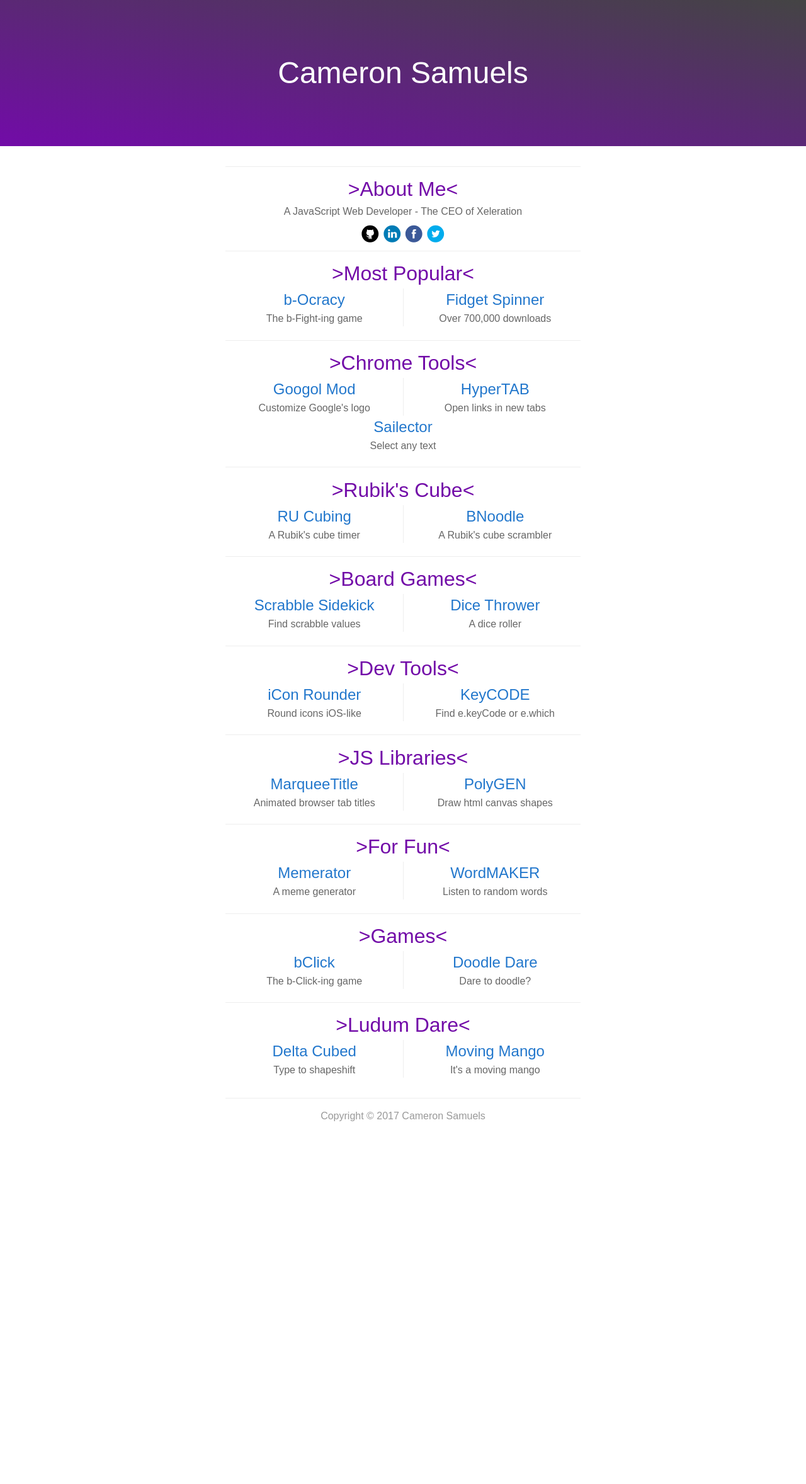
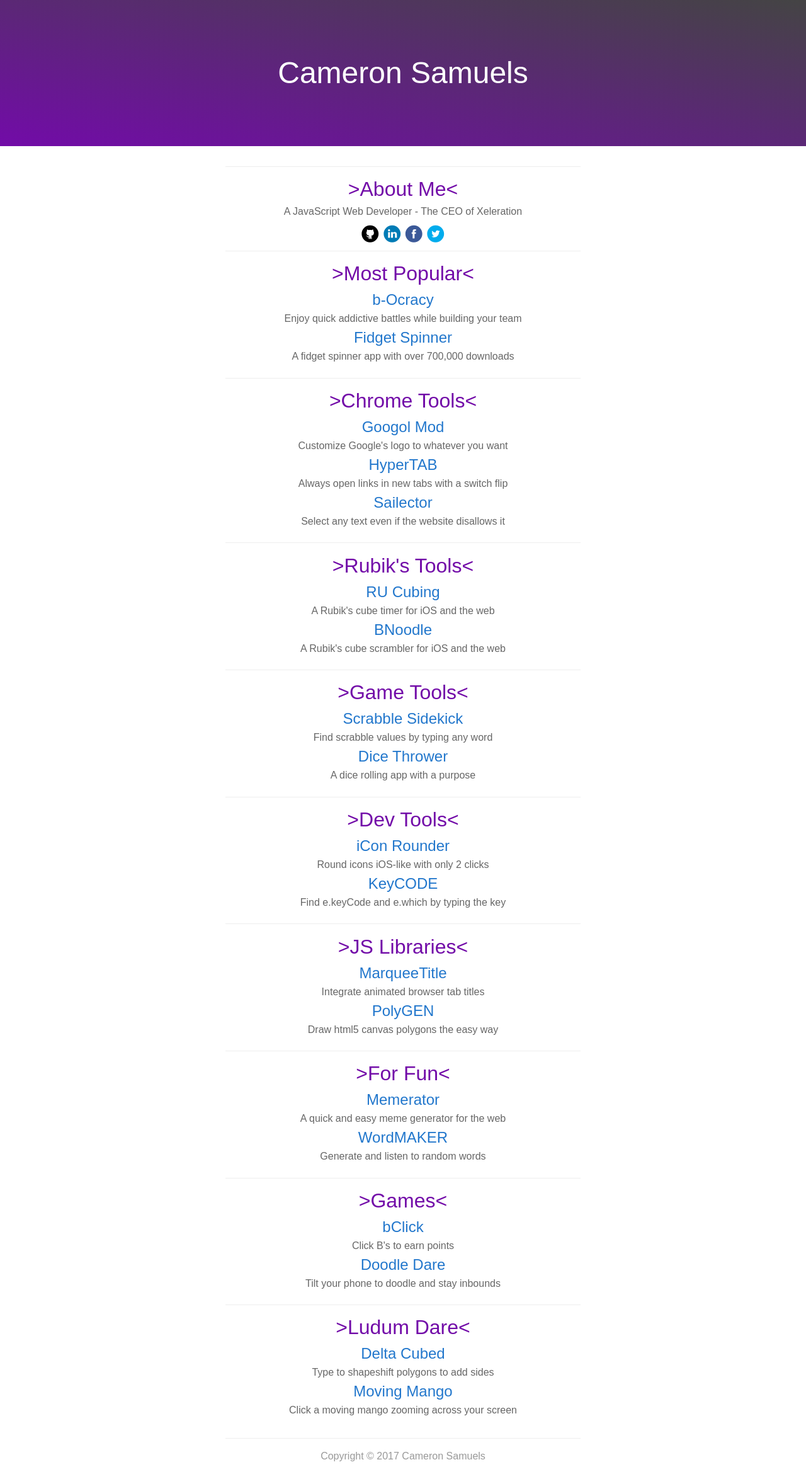
Before and after one commit to cameronsamuels/cameronsamuels.github.io, a Jekyll site: the page built from index.html, in a window 1280 px wide. Shown: the whole page at 63% size. Built offline with Jekyll 4.4.1, drawn with Linux system fonts in a browser that asks for light colours; before the commit the page ends 1816 px from its top, so only the background shows below that.

Commit message:
(improvement)Removed collumns (#8)
- Removed div from every app (which removes 2 collumns)
- Added extra content to each app's description
- Put line spacing in between categories
- Improved category names
- Made width of p's be 75%
- Prettified css
- Removed dv and div code from css

```diff
--- a/index.html
+++ b/index.html
@@ -22,34 +22,63 @@
 			<a href=//fb.me/cameronjsamuels><img alt=Facebook title=Facebook src=/assets/img/fb.svg></a>
 			<a href=//goo.gl/hh7pu4><img alt=Twitter title=Twitter src=/assets/img/tw.svg></a>
 		</section>
+
 		<h1>Most Popular</h1>
-		<div><h2><a href=//bocracy.com>b-Ocracy</a></h2><p>The b-Fight-ing game</p></div>
-		<div><h2><a href=http://hyperurl.co/fidget>Fidget Spinner</a></h2><p>Over 700,000 downloads</p></div>
+		<h2><a href=//bocracy.com>b-Ocracy</a></h2>
+		<p>Enjoy quick addictive battles while building your team</p>
+		<h2><a href=http://hyperurl.co/fidget>Fidget Spinner</a></h2>
+		<p>A fidget spinner app with over 700,000 downloads</p>
+
 		<h1>Chrome Tools</h1>
-		<div><h2><a href=//goo.gl/66Kgeg>Googol Mod</a></h2><p>Customize Google's logo</p></div>
-		<div><h2><a href=//goo.gl/SSqtUY>HyperTAB</a></h2><p>Open links in new tabs</p></div>
-		<h2><a href=//goo.gl/M4d2Qn>Sailector</a></h2><p>Select any text</p>
-		<h1>Rubik's Cube</h1>
-		<div><h2><a href=//xel.company/rucubing>RU Cubing</a></h2><p>A Rubik's cube timer</p></div>
-		<div><h2><a href=//xel.company/bnoodle>BNoodle</a></h2><p>A Rubik's cube scrambler</p></div>
-		<h1>Board Games</h1>
-		<div><h2><a href=scrabble>Scrabble Sidekick</a></h2><p>Find scrabble values</p></div>
- 		<div><h2><a href=dice>Dice Thrower</a></h2><p>A dice roller</p></div>
+		<h2><a href=//goo.gl/66Kgeg>Googol Mod</a></h2>
+		<p>Customize Google's logo to whatever you want</p>
+		<h2><a href=//goo.gl/SSqtUY>HyperTAB</a></h2>
+		<p>Always open links in new tabs with a switch flip</p>
+		<h2><a href=//goo.gl/M4d2Qn>Sailector</a></h2>
+		<p>Select any text even if the website disallows it</p>
+
+		<h1>Rubik's Tools</h1>
+		<h2><a href=//xel.company/rucubing>RU Cubing</a></h2>
+		<p>A Rubik's cube timer for iOS and the web</p>
+		<h2><a href=//xel.company/bnoodle>BNoodle</a></h2>
+		<p>A Rubik's cube scrambler for iOS and the web</p>
+
+		<h1>Game Tools</h1>
+		<h2><a href=scrabble>Scrabble Sidekick</a></h2>
+		<p>Find scrabble values by typing any word</p>
+ 		<h2><a href=dice>Dice Thrower</a></h2>
+ 		<p>A dice rolling app with a purpose</p>
+
 		<h1>Dev Tools</h1>
-		<div><h2><a href=iconrounder>iCon Rounder</a></h2><p>Round icons iOS-like</p></div>
-		<div><h2><a href=keycode>KeyCODE</a></h2><p>Find e.keyCode or e.which</p></div>
+		<h2><a href=iconrounder>iCon Rounder</a></h2>
+		<p>Round icons iOS-like with only 2 clicks</p>
+		<h2><a href=keycode>KeyCODE</a></h2>
+		<p>Find e.keyCode and e.which by typing the key</p>
+
 		<h1>JS Libraries</h1>
-		<div><h2><a href=marqueetitle>MarqueeTitle</a></h2><p>Animated browser tab titles</p></div>
-		<div><h2><a href=polygen>PolyGEN</a></h2><p>Draw html canvas shapes</p></div>
+		<h2><a href=marqueetitle>MarqueeTitle</a></h2>
+		<p>Integrate animated browser tab titles</p>
+		<h2><a href=polygen>PolyGEN</a></h2>
+		<p>Draw html5 canvas polygons the easy way</p>
+
 		<h1>For Fun</h1>
-		<div><h2><a href=//xel.company/memerator>Memerator</a></h2><p>A meme generator</p></div>
-		<div><h2><a href=wordmaker>WordMAKER</a></h2><p>Listen to random words</p></div>
+		<h2><a href=//xel.company/memerator>Memerator</a></h2>
+		<p>A quick and easy meme generator for the web</p>
+		<h2><a href=wordmaker>WordMAKER</a></h2>
+		<p>Generate and listen to random words</p>
+
 		<h1>Games</h1>
-		<div><h2><a href=//b.xel.company/bclick>bClick</a></h2><p>The b-Click-ing game</p></div>
-		<div><h2><a href=//appsto.re/us/8N3jjb.i>Doodle Dare</a></h2><p>Dare to doodle?</p></div>
+		<h2><a href=//b.xel.company/bclick>bClick</a></h2>
+		<p>Click B's to earn points</p>
+		<h2><a href=//appsto.re/us/8N3jjb.i>Doodle Dare</a></h2>
+		<p>Tilt your phone to doodle and stay inbounds</p>
+
 		<h1>Ludum Dare</h1>
-		<div><h2><a href=//goo.gl/8rmBEJ>Delta Cubed</a></h2><p>Type to shapeshift</p></div>
-		<div><h2><a href=movingmango>Moving Mango</a></h2><p>It's a moving mango</p></div>
+		<h2><a href=//goo.gl/8rmBEJ>Delta Cubed</a></h2>
+		<p>Type to shapeshift polygons to add sides</p>
+		<h2><a href=movingmango>Moving Mango</a></h2>
+		<p>Click a moving mango zooming across your screen</p>
+
 		<footer>Copyright &copy; 2017 Cameron Samuels</footer>
 	</main>
 </body></html>
--- a/style.css
+++ b/style.css
@@ -1 +1,71 @@
-a,section a:hover{text-decoration:none}html{-webkit-text-size-adjust:100%}body{-webkit-touch-callout:none;text-align:center;font-family:sans-serif;line-height:1.5;color:#666}a{color:#27c}a:hover{text-decoration:underline}[h]{user-select:none;-webkit-user-select:none;padding:5rem;font-size:3rem;color:#fff;background:linear-gradient(10deg,#720ba8,#444) #720ba8}section:first-of-type img{width:30px}section:not(:first-of-type) img{border-radius:22.37%;width:80px}section img:active,section img:hover{opacity:.8}@media screen and (min-width:90em){main{padding:2em 35%}}@media screen and (min-width:64em) and (max-width:90em){main{padding:2em 28%}}@media screen and (min-width:42em) and (max-width:64em){main{padding:1em 20%}[h]{padding:3rem}}@media screen and (max-width:42em){[h]{font-size:2rem;padding:2rem 0}main{padding:6%}}dv{display:none}@media screen and (min-width:520px){div{display:inline-block;width:50%}main{white-space:nowrap}dv{border-top:1px #eee solid;display:block;height:0;margin:20px 0}dv+div,h1+div{border-right:1px #eee solid}section:not(:first-of-type) img{width:100px}}main :first-child{margin-top:0}h1:nth-of-type(2){margin-top:5px}h1,h2{font-weight:400;word-wrap:break-word}main h1{padding-top:.7rem;margin-bottom:0;color:#720ba8}main h1:before{content:'>'}main h1:after{content:'<'}[h],body,h2,p{margin:0}footer{color:#999;margin-top:2em;padding-top:1em}footer,main h1{border-top:solid 1px #eee}h1+p{margin-bottom:8px}
+a, section a:hover { text-decoration: none }
+html { -webkit-text-size-adjust: 100% }
+body {
+    -webkit-touch-callout: none;
+    text-align: center;
+    font-family: sans-serif;
+    line-height: 1.5;
+    color: #666;
+}
+a { color: #27c }
+a:hover { text-decoration: underline }
+[h] {
+    user-select: none;
+    -webkit-user-select: none;
+    padding: 5rem;
+    font-size: 3rem;
+    color: #fff;
+    background: linear-gradient(10deg,#720ba8,#444) #720ba8;
+}
+section:first-of-type img { width: 30px }
+section:not(:first-of-type) img {
+    border-radius: 22.37%;
+    width: 80px;
+}
+section img:active,section img:hover { opacity: .8 }
+@media screen and (min-width: 90em) {
+    main { padding:2em 35% }
+}
+@media screen and (min-width: 64em) and (max-width:90em) {
+    main { padding:2em 28% }
+}
+@media screen and (min-width: 42em) and (max-width:64em) {
+    main { padding:1em 20% }
+    [h] { padding: 3rem }
+}
+@media screen and (max-width: 42em) {
+    [h] {
+        font-size:2rem;
+        padding: 2rem 0;
+    }
+    main { padding: 6% }
+}
+@media screen and (min-width: 520px) {
+   	main { white-space: nowrap }
+    section:not(:first-of-type) img { width: 100px }
+}
+main :first-child { margin-top: 0 }
+h1:nth-of-type(2) { margin-top: 5px }
+h1, h2 {
+    font-weight: 400;
+    word-wrap: break-word;
+}
+main h1 {
+    padding-top: .7rem;
+    margin-bottom: 0;
+    color: #720ba8;
+}
+main h1:before { content: '>' }
+main h1:after { content: '<' }
+[h], body, h2, p { margin: 0 }
+footer {
+    color: #999;
+    margin-top: 2em;
+    padding-top: 1em;
+}
+footer, main h1 { border-top: solid 1px #eee }
+h1+p { margin-bottom: 8px }
+p {
+    width: 75%;
+    margin: 0 auto;
+}
```
